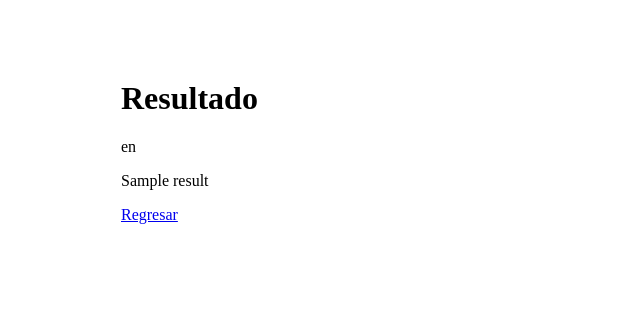
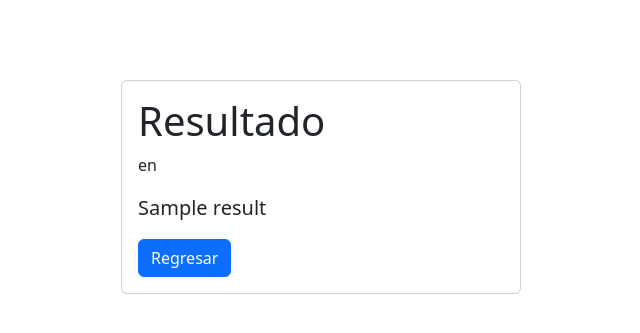
Before and after one commit to CarlosHernandezP/CIAnBatllo, a Flask app: template api/templates/result.html in a window 1280 px wide. Shown: the top 333 px of the page, without its empty margins (319-959 px from the left). Run offline with Flask 3, Linux system fonts and the light colour scheme; the template is opened without the code that fills it: most values are stand-ins (such as "Sample title", 1, 10 or a date in 2020).

Commit message:
create view interface

```diff
--- a/api/templates/index.html
+++ b/api/templates/index.html
@@ -67,4 +67,5 @@
     </div>
 </div>
 <script src="https://cdn.jsdelivr.net/npm/bootstrap@5.3.0-alpha3/dist/js/bootstrap.bundle.min.js" integrity="sha384-ENjdO4Dr2bkBIFxQpeoTz1HIcje39Wm4jDKdf19U8gI4ddQ3GYNS7NTKfAdVQSZe" crossorigin="anonymous"></script>
-<script src="https://cdn.jsdelivr.net/npm/@popperjs/core@2.11.7/dist/umd/popper.min.js" integrity="sha384-zYPOMqeu1DAVkHiLqWBUTcbYfZ8osu1Nd6Z89ify25QV9guujx43IT
+</body>
+</html>
--- a/api/templates/result.html
+++ b/api/templates/result.html
@@ -1,7 +1,10 @@
 <!DOCTYPE html>
 <html>
 <head>
+    <meta charset="utf-8">
+    <meta name="viewport" content="width=device-width, initial-scale=1">
     <title>Subir archivo de audio</title>
+    <link href="https://cdn.jsdelivr.net/npm/bootstrap@5.3.0-alpha3/dist/css/bootstrap.min.css" rel="stylesheet" integrity="sha384-KK94CHFLLe+nY2dmCWGMq91rCGa5gtU4mk92HdvYe+M/SXH301p5ILy+dN9+nJOZ" crossorigin="anonymous">
     <style>
         .card {
             max-width: 400px;
@@ -27,6 +30,7 @@
         </div>
     </div>
 </div>
+<script src="https://cdn.jsdelivr.net/npm/bootstrap@5.3.0-alpha3/dist/js/bootstrap.bundle.min.js" integrity="sha384-ENjdO4Dr2bkBIFxQpeoTz1HIcje39Wm4jDKdf19U8gI4ddQ3GYNS7NTKfAdVQSZe" crossorigin="anonymous"></script>
 
 </body>
 </html>
```
